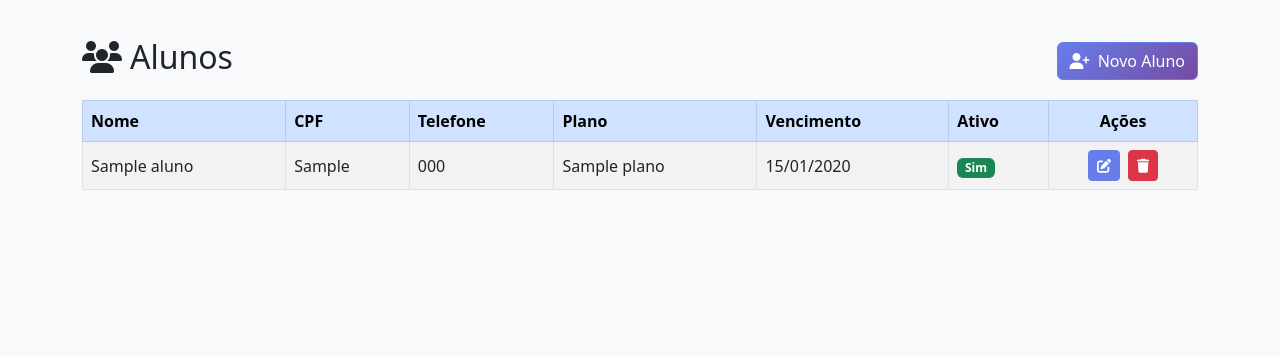
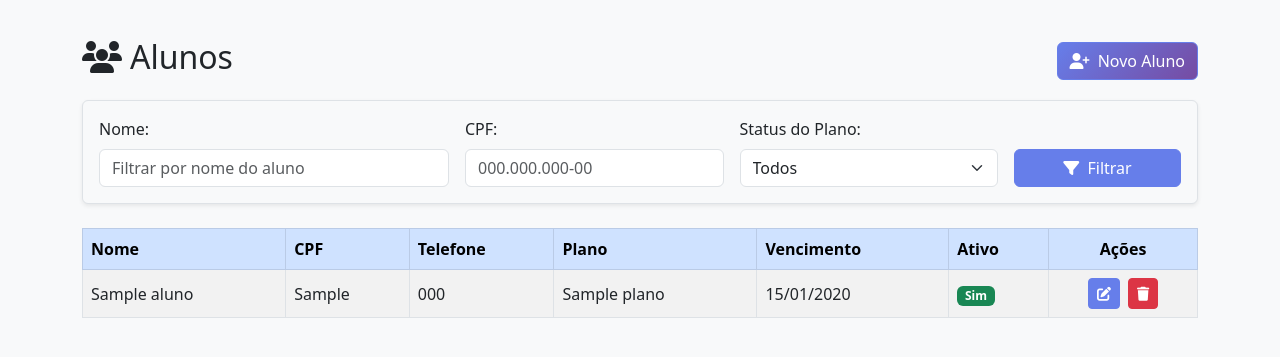
Before and after one commit to virlaniacanuto12/estudio_pilates, a Django app: page /studio/alunos/ in a window 1280 px wide. Shown: the part 56-413 px from the top of the page. Run offline with Django 5.2, Linux system fonts and the light colour scheme; tables that the repository leaves empty hold one stand-in row (values such as "Sample post"); some libraries are stand-ins or nearby versions.

Commit message:
feat: filtragem nos cruds aluno e plano #125

```diff
--- a/studio/templates/studio/aluno/listar_alunos.html
+++ b/studio/templates/studio/aluno/listar_alunos.html
@@ -10,6 +10,46 @@
             <i class="fas fa-user-plus me-1"></i> Novo Aluno
         </a>
     </div>
+
+    <form method="GET" class="mb-4 p-3 border rounded shadow-sm bg-light">
+        <div class="row g-3 align-items-end">
+            <div class="col-md-4">
+                <label for="id_nome_aluno" class="form-label">Nome:</label>
+                <input
+                    type="text"
+                    class="form-control"
+                    id="id_nome_aluno"
+                    name="nome"
+                    value="{{ nome_filtro }}"
+                    placeholder="Filtrar por nome do aluno"
+                />
+            </div>
+            <div class="col-md-3">
+                <label for="id_cpf_aluno" class="form-label">CPF:</label>
+                <input
+                    type="text"
+                    class="form-control cpf-mask"
+                    id="id_cpf_aluno"
+                    name="cpf"
+                    value="{{ cpf_filtro }}"
+                    placeholder="000.000.000-00"
+                />
+            </div>
+            <div class="col-md-3">
+                <label for="id_status_aluno" class="form-label">Status do Plano:</label>
+                <select class="form-select" id="id_status_aluno" name="status">
+                    <option value="">Todos</option>
+                    <option value="ativos" {% if status_filtro == "ativos" %}selected{% endif %}>Plano Ativo</option>
+                    <option value="inativos" {% if status_filtro == "inativos" %}selected{% endif %}>Plano Inativo</option>
+                </select>
+            </div>
+            <div class="col-md-2">
+                <button type="submit" class="btn btn-primary w-100">
+                    <i class="fas fa-filter me-1"></i> Filtrar
+                </button>
+            </div>
+        </div>
+    </form>
 
     <table class="table table-bordered table-striped table-hover align-middle">
         <thead class="table-primary">
@@ -51,11 +91,16 @@
                         data-nome="{{ aluno.nome }}">
                         <i class="fa fa-trash"></i>
                     </button>
+                    {% comment %}
+                    <a href="{% url 'studio:evolucoes_aluno' aluno.id %}" class="btn btn-sm btn-info ms-1">
+                        <i class="fas fa-chart-line"></i> Evoluções
+                    </a>
+                    {% endcomment %}
                 </td>
             </tr>
             {% empty %}
             <tr>
-                <td colspan="7" class="text-center text-muted">Nenhum aluno cadastrado.</td>
+                <td colspan="7" class="text-center text-muted">Nenhum aluno encontrado com os filtros aplicados.</td>
             </tr>
             {% endfor %}
         </tbody>
@@ -64,7 +109,6 @@
 {% endblock %}
 
 {% block extra_js %}
-<!-- Modal de confirmação -->
 <div class="modal fade" id="confirmDeleteModal" tabindex="-1" aria-labelledby="confirmDeleteModalLabel" aria-hidden="true">
   <div class="modal-dialog">
     <div class="modal-content border-0">
@@ -101,6 +145,8 @@ document.addEventListener('DOMContentLoaded', function () {
         var form = confirmModal.querySelector('#deleteForm');
         form.setAttribute('action', url);
     });
+
+    $('.cpf-mask').mask('000.000.000-00', {reverse: true});
 });
 </script>
 {% endblock %}
--- a/studio/views.py
+++ b/studio/views.py
@@ -148,6 +148,32 @@ class AlunoListView(ListView):
     template_name = 'studio/aluno/listar_alunos.html'
     context_object_name = 'alunos'
 
+    def get_queryset(self):
+        qs = super().get_queryset()
+        nome = self.request.GET.get('nome')
+        cpf = self.request.GET.get('cpf')
+        status = self.request.GET.get('status')
+        if nome:
+            qs = qs.filter(nome__icontains=nome)
+        if cpf:
+            qs = qs.filter(cpf=cpf)
+        if status:
+            if status == 'ativos':
+                qs = qs.filter(plano_ativo=True)
+            elif status == 'inativos':
+                qs = qs.filter(plano_ativo=False)
+        return qs
+
+    def get_context_data(self, **kwargs):
+        ctx = super().get_context_data(**kwargs)
+        ctx.update({
+            'nome_filtro': self.request.GET.get('nome', ''),
+            'cpf_filtro': self.request.GET.get('cpf', ''),
+            'status_filtro': self.request.GET.get('status', ''),
+        })
+        return ctx
+
+
 
 class AlunoCreateView(CreateView):
     model = Aluno
@@ -211,6 +237,30 @@ class PlanoListView(ListView):
     template_name = 'studio/plano/listar_planos.html'
     context_object_name = 'planos'
 
+    def get_queryset(self):
+        qs = super().get_queryset()
+        codigo = self.request.GET.get('codigo')
+        nome = self.request.GET.get('nome')
+        status = self.request.GET.get('status')
+        if codigo:
+            qs = qs.filter(codigo=codigo)
+        if nome:
+            qs = qs.filter(nome__icontains=nome)
+        if status:
+            if status == 'ativos':
+                qs = qs.filter(status=True)
+            elif status == 'inativos':
+                qs = qs.filter(status=False)
+        return qs
+
+    def get_context_data(self, **kwargs):
+        ctx = super().get_context_data(**kwargs)
+        ctx.update({
+            'codigo_filtro': self.request.GET.get('codigo', ''),
+            'nome_filtro': self.request.GET.get('nome', ''),
+            'status_filtro': self.request.GET.get('status', ''),
+        })
+        return ctx
 
 class PlanoCreateView(CreateView):
     model = Plano
```
Also changed, not shown: studio/templates/studio/plano/listar_planos.html (+41 -1 lines).
